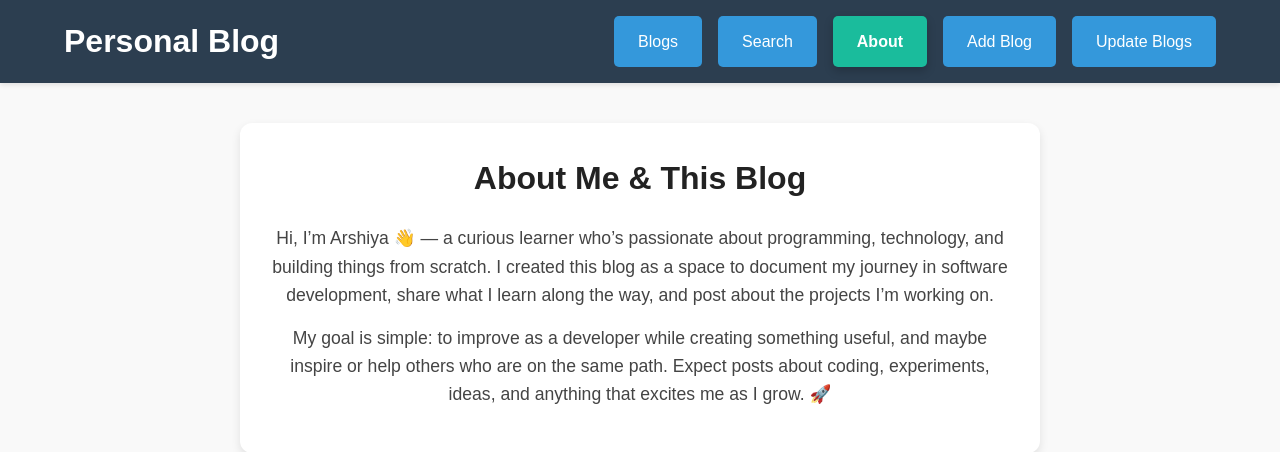
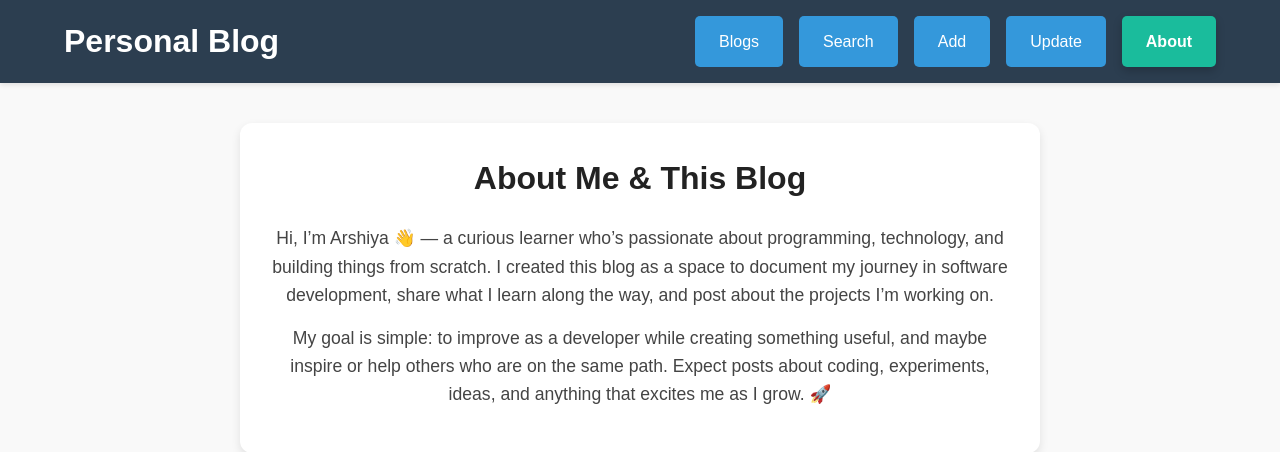
Before and after one commit to Arshiya-Bagheri/personal-blog, a Django app: page /about/ in a window 1280 px wide. Shown: the top 452 px of the page. Run offline with Django 5.2, Linux system fonts and the light colour scheme; a user stored in the database is signed in.

Commit message:
Fix about button placement for admin user

```diff
--- a/config/blog/templates/blog/base.html
+++ b/config/blog/templates/blog/base.html
@@ -16,12 +16,11 @@
                 <ul class="nav-links">
                     <li><a href="{% url 'blogs' %}" class="nav-button {% if request.resolver_match.url_name == 'blogs' %}active{% endif %}">Blogs</a></li>
                     <li><a href="{% url 'search' %}" class="nav-button {% if request.resolver_match.url_name == 'search' %}active{% endif %}">Search</a></li>
+                    {% if request.user.is_superuser %}
+                        <li><a href="{% url 'add_blog' %}" class="nav-button {% if request.resolver_match.url_name == 'add_blog' %}active{% endif %}">Add</a></li>
+                        <li><a href="{% url 'update_blogs' %}" class="nav-button {% if request.resolver_match.url_name == 'update_blogs' %}active{% endif %}">Update</a></li>
+                    {% endif %}
                     <li><a href="{% url 'about' %}" class="nav-button {% if request.resolver_match.url_name == 'about' %}active{% endif %}">About</a></li>
-
-                    {% if request.user.is_superuser %}
-                        <li><a href="{% url 'add_blog' %}" class="nav-button {% if request.resolver_match.url_name == 'add_blog' %}active{% endif %}">Add Blog</a></li>
-                        <li><a href="{% url 'update_blogs' %}" class="nav-button {% if request.resolver_match.url_name == 'update_blogs' %}active{% endif %}">Update Blogs</a></li>
-                    {% endif %}
                 </ul>
             </nav>
         </div>
```
